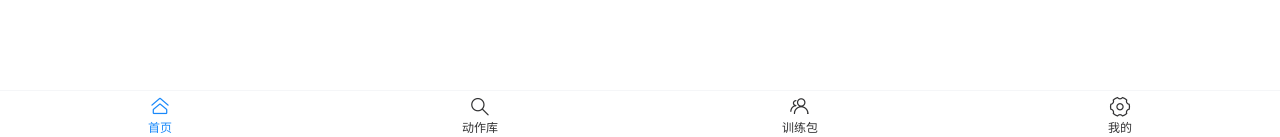
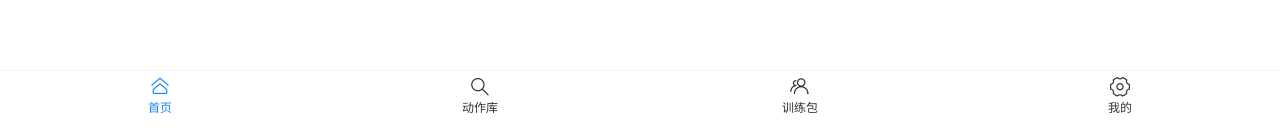
Before and after one commit to zgx949/posehub, a Vue app: page /home in a window 1280 px wide. Shown: the part 660-797 px from the top of the page. Built offline with nearby package versions, Linux system fonts and the light colour scheme.

Commit message:
💄fix: app bottom padding

```diff
--- a/package.json
+++ b/package.json
@@ -4,7 +4,7 @@
   "version": "0.0.0",
   "type": "module",
   "scripts": {
-    "dev": "vite",
+    "dev": "vite --host 0.0.0.0",
     "build": "vite build",
     "preview": "vite preview"
   },
--- a/src/App.vue
+++ b/src/App.vue
@@ -16,7 +16,7 @@ const select = (name) => {
 
 <template>
   <router-view />
-  <van-tabbar v-model="active" @change="select">
+  <van-tabbar v-model="active" @change="select" class="tabbar">
     <van-tabbar-item icon="home-o" name="home">首页</van-tabbar-item>
     <van-tabbar-item icon="search" name="posehub">动作库</van-tabbar-item>
     <van-tabbar-item icon="friends-o" name="training-pkg">训练包</van-tabbar-item>
@@ -25,6 +25,9 @@ const select = (name) => {
 </template>
 
 <style scoped>
+.tabbar {
+  padding-bottom: 20px;
+}
 .logo {
   height: 6em;
   padding: 1.5em;
--- a/src/views/home.vue
+++ b/src/views/home.vue
@@ -1,5 +1,9 @@
 <script setup>
+import {showToast} from "vant";
 
+const check = () => {
+  showToast({message: '打卡成功', type: 'success'})
+}
 </script>
 
 <template>
@@ -10,7 +14,7 @@
       :style="{ height: '50vh' }"
   />
   <center>
-    <van-button type="success" class="check">打卡</van-button>
+    <van-button type="success" class="check" @click="check">打卡</van-button>
   </center>
 </template>
 
```
